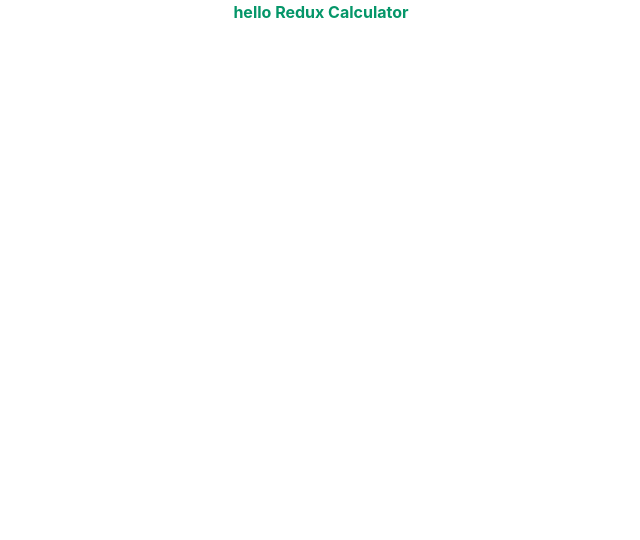
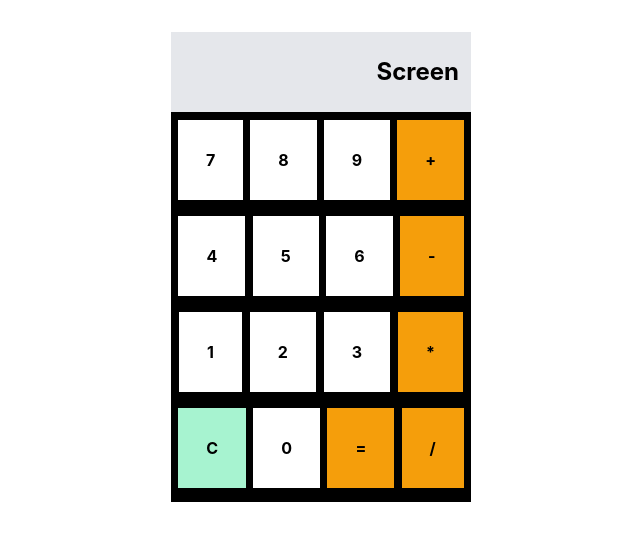
Before and after one commit to darshanhulswar/Redux-Calculator, a React (Create React App) app: page / in a window 1280 px wide. Shown: the top 540 px of the page, without its empty margins (319-959 px from the left). Built offline with nearby package versions, Linux system fonts and the light colour scheme.

Commit message:
task-01-Calculator-UI-Design-Complete

```diff
--- a/src/App.js
+++ b/src/App.js
@@ -1,7 +1,38 @@
 function App() {
   return (
-    <div className="text-red-600 font-bold text-center hover:text-green-600">
-      hello Redux Calculator
+    <div>
+      <div
+        className="calculator-wrapper bg-black mx-auto my-8"
+        style={{ width: "300px", height: "470px" }}
+      >
+        <div className="py-6 px-3 font-bold text-2xl text-right bg-gray-200">
+          Screen
+        </div>
+        <div className="flex flex-row justify-evenly">
+          <button className="p-7 my-2 bg-white font-bold">7</button>
+          <button className="p-7 my-2 bg-white font-bold">8</button>
+          <button className="p-7 my-2 bg-white font-bold">9</button>
+          <button className="p-7 my-2 bg-yellow-500 font-bold">+</button>
+        </div>
+        <div className="flex flex-row justify-evenly">
+          <button className="p-7 my-2 bg-white font-bold">4</button>
+          <button className="p-7 my-2 bg-white font-bold">5</button>
+          <button className="p-7 my-2 bg-white font-bold">6</button>
+          <button className="p-7 my-2 bg-yellow-500 font-bold">-</button>
+        </div>
+        <div className="flex flex-row justify-evenly">
+          <button className="p-7 my-2 bg-white font-bold">1</button>
+          <button className="p-7 my-2 bg-white font-bold">2</button>
+          <button className="p-7 my-2 bg-white font-bold">3</button>
+          <button className="p-7 my-2 bg-yellow-500 font-bold">*</button>
+        </div>
+        <div className="flex flex-row justify-evenly">
+          <button className="p-7 my-2 bg-green-200 font-bold">C</button>
+          <button className="p-7 my-2 bg-white font-bold">0</button>
+          <button className="p-7 my-2 bg-yellow-500 font-bold">=</button>
+          <button className="p-7 my-2 bg-yellow-500 font-bold">/</button>
+        </div>
+      </div>
     </div>
   );
 }
```
